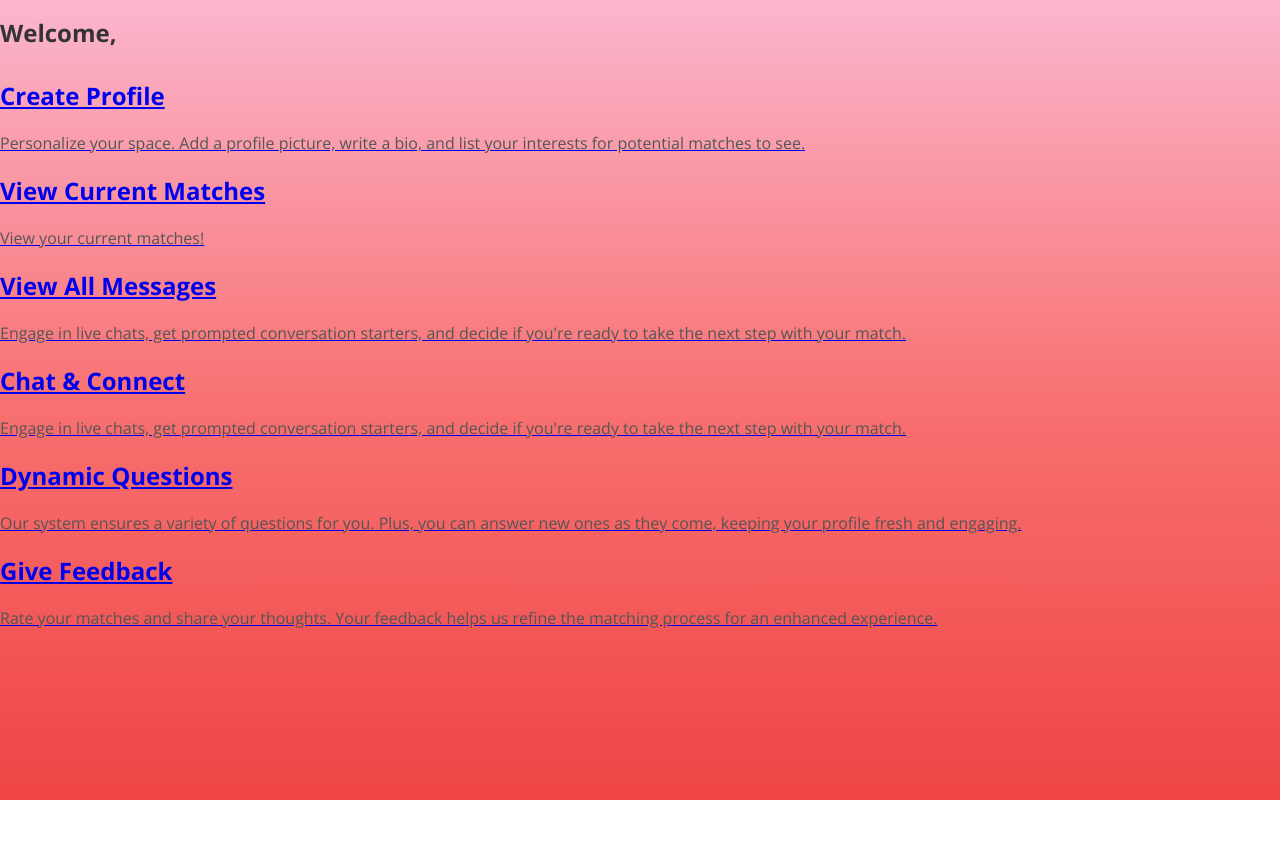
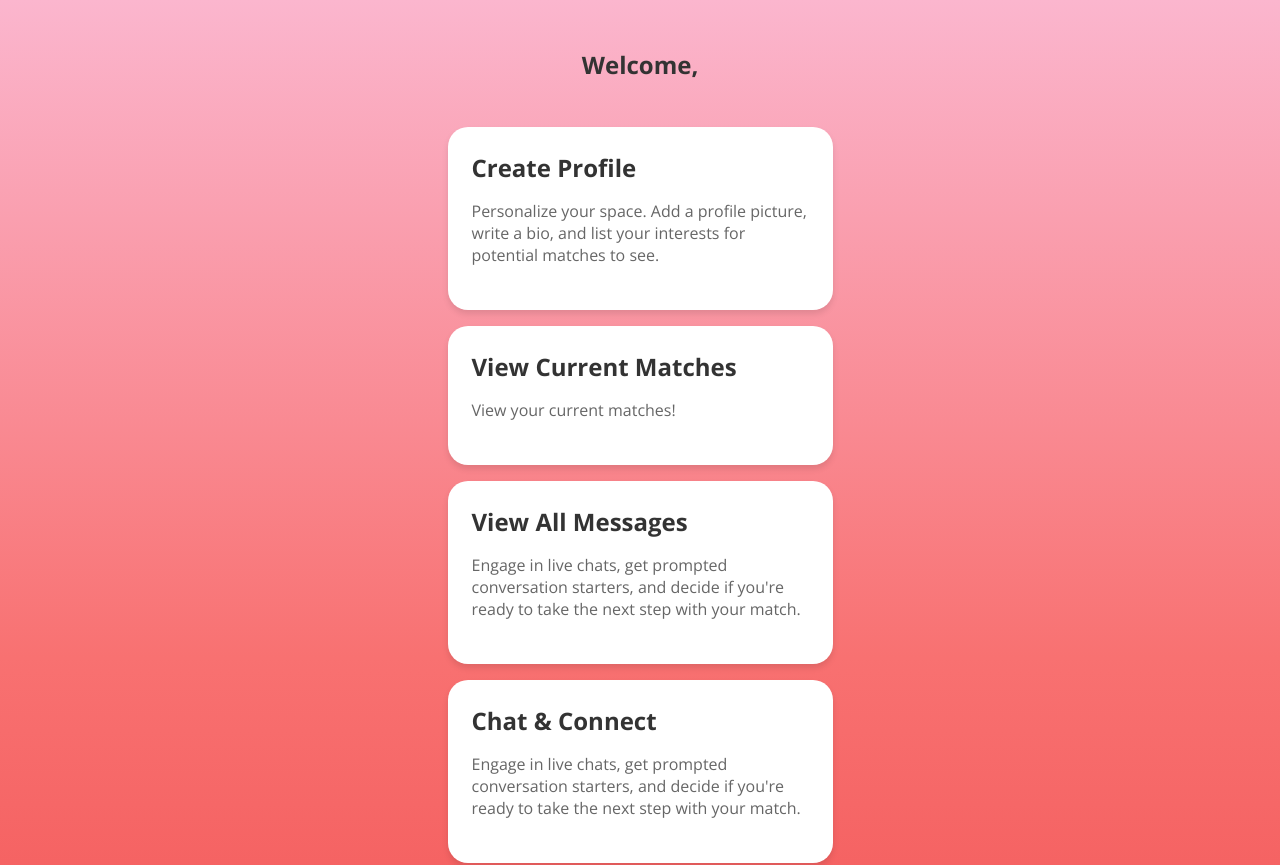
Before and after one commit to ajpieroni/316Heartcoded, a React (Create React App) app in the folder ourapp/reactapp/: page /UserSignedIn in a window 1280 px wide. Shown: the top 865 px of the page. Before the commit the page ends 800 px from the top, so only its background shows below. Built offline with nearby package versions, Linux system fonts and the light colour scheme.

Commit message:
styling to user signed in

```diff
--- /dev/null
+++ b/ourapp/reactapp/src/pages/UserSignedIn.css
@@ -0,0 +1,65 @@
+@import url('https://fonts.googleapis.com/css2?family=Open+Sans:wght@400;700&display=swap');
+
+body {
+  margin: 0;
+  min-height: 100vh;
+  font-family: 'Open Sans', sans-serif;
+  background: linear-gradient(to bottom, #FBB6CE, #F87171, #EF4444);
+}
+
+.welcome-message {
+    text-align: center;
+    color: white;
+    margin-top: 2rem;
+    font-size: 2rem;
+}
+
+.features {
+    display: flex;
+    flex-direction: column;
+    align-items: center;
+    gap: 1rem;
+    padding: 2rem;
+}
+
+.feature-card {
+    background-color: #FFFFFF;
+    border-radius: 20px;
+    box-shadow: 0 4px 6px rgba(0, 0, 0, 0.1);
+    width: 100%;
+    min-width: 385px;
+    max-width: 385px;
+    margin: 0 auto;
+    padding: 1.5rem;
+    box-sizing: border-box;
+    transition: transform 0.3s ease, box-shadow 0.3s ease;
+}
+
+.feature-card:hover {
+    transform: translateY(-10px);
+    box-shadow: 0 8px 15px rgba(0, 0, 0, 0.2);
+}
+
+.feature-card h2 {
+    color: #333;
+    margin: 0 0 1rem 0;
+}
+
+.feature-card p {
+    color: #666;
+}
+
+.features a {
+    text-decoration: none;
+    color: inherit;
+}
+
+.features a:visited {
+    color: inherit;
+}
+
+@media (max-width: 768px) {
+    .feature-card {
+      width: 90%;
+    }
+}
--- a/ourapp/reactapp/src/pages/UserSignedIn.js
+++ b/ourapp/reactapp/src/pages/UserSignedIn.js
@@ -2,6 +2,7 @@ import React, { useState, useEffect, useContext } from "react";
 import "./UserLogin.css";
 import { useNavigate } from 'react-router-dom';
 import Conversations from "./Conversations";
+import "./UserSignedIn.css"
 
 import axios from "axios";
 import { useHistory } from "react-router-dom";
@@ -60,7 +61,7 @@ return(
         <Link to="/FindMatch">
           <div className="feature-card">
             <h2>View Current Matches</h2>
-            <p>View your current matches!</p>
+            <p>View your current matches! </p>
           </div>
         </Link>
         <Link to="/Conversations">
```
